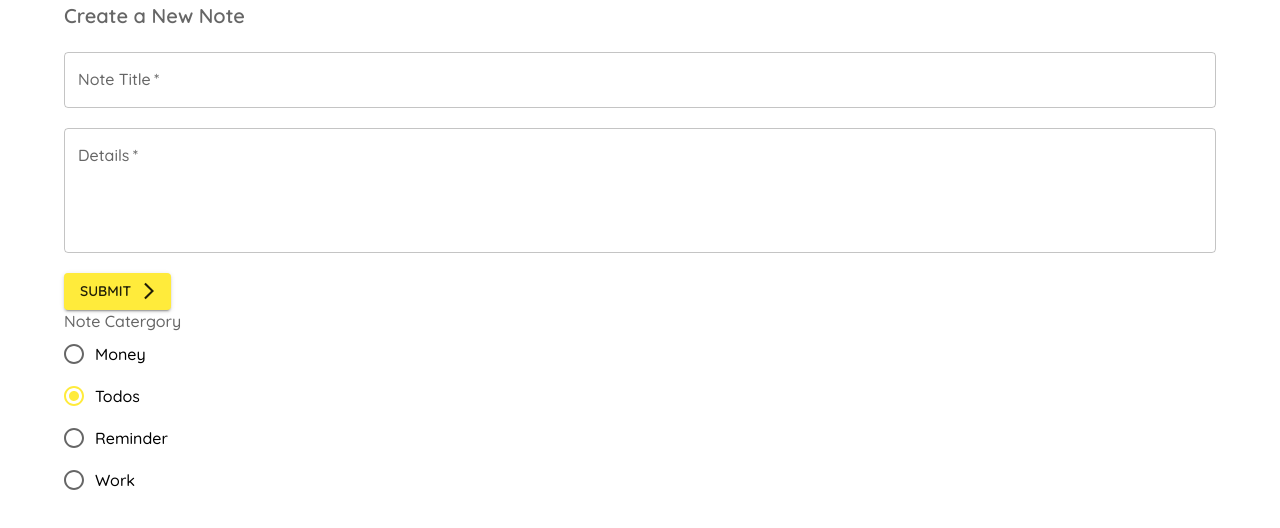
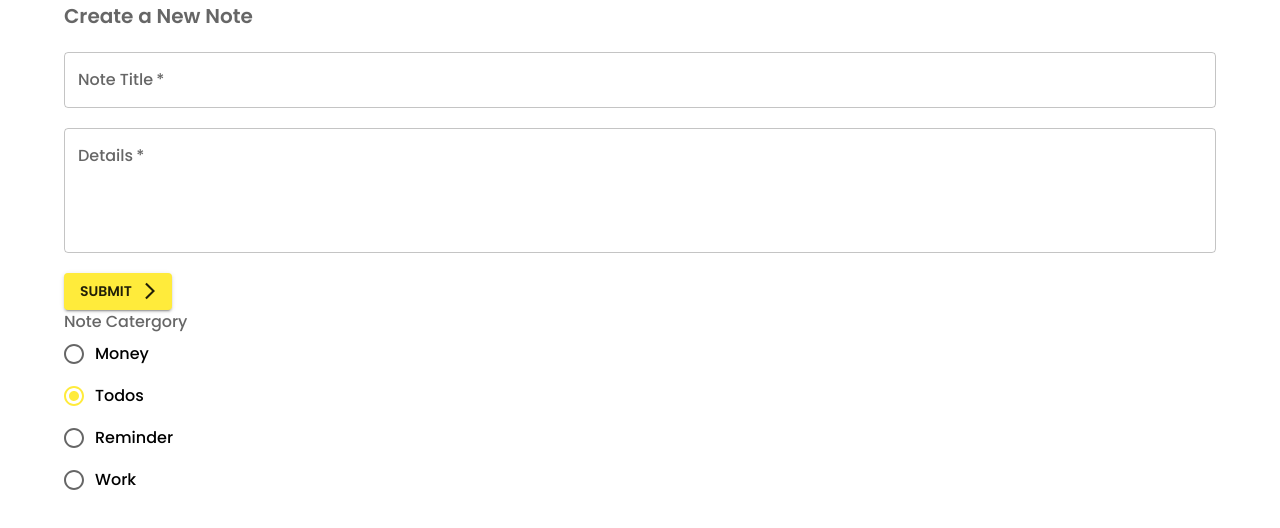
Before and after one commit to Raj-Thombare/MaterialUI, a React (Create React App) app: page /create in a window 1280 px wide. Shown: the top 528 px of the page. Built offline with nearby package versions, Linux system fonts and the light colour scheme.

Commit message:
changed font

```diff
--- a/src/index.css
+++ b/src/index.css
@@ -1,4 +1,5 @@
 @import url("https://fonts.googleapis.com/css2?family=Quicksand:wght@300;400;500;600;700&display=swap");
+@import url("https://fonts.googleapis.com/css2?family=Poppins:wght@100;200;300;400;500;600;700;800;900&display=swap");
 
 body {
   margin: 0;
--- a/src/theme.js
+++ b/src/theme.js
@@ -14,7 +14,8 @@
     },
   },
   typography: {
-    fontFamily: "Quicksand",
+    // fontFamily: "Quicksand",
+    fontFamily: "Poppins",
     fontWeightLight: 400,
     fontWeightRegular: 500,
     fontWeightMedium: 600,
```
